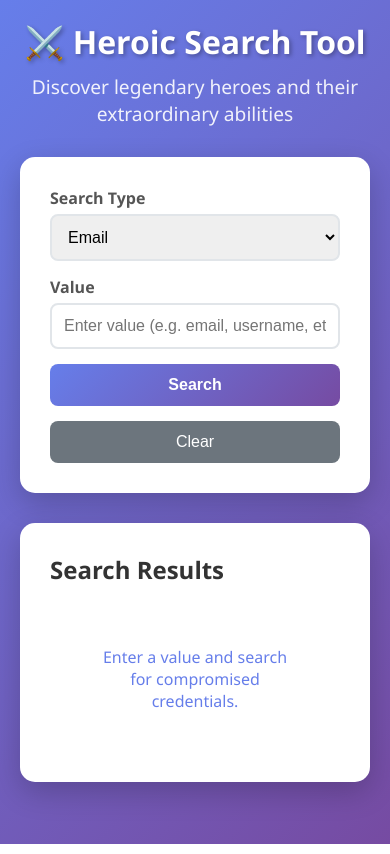
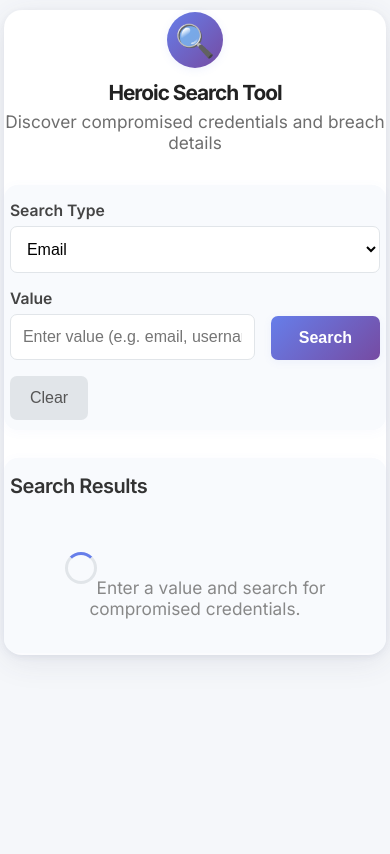
Before and after one commit to vprimianiheroic/heroc-search, a website: page public/index.html in a window 390 px wide. Drawn offline with Linux system fonts and the light colour scheme.

Commit message:
style: Revamp UI for Heroic Search Tool
- Updated the overall styling of the index.html to enhance user experience.
- Changed font to 'Inter' and adjusted color scheme for better readability.
- Improved layout and spacing of containers, headers, and buttons for a more modern look.
- Added a loading spinner to search results for better user feedback during searches.
- Enhanced responsiveness for various screen sizes, ensuring a seamless experience on mobile devices.

```diff
--- a/public/index.html
+++ b/public/index.html
@@ -5,243 +5,208 @@
     <meta name="viewport" content="width=device-width, initial-scale=1.0">
     <title>Heroic Search Tool</title>
     <style>
+        @import url('https://fonts.googleapis.com/css2?family=Inter:wght@400;600;700&display=swap');
         * {
             margin: 0;
             padding: 0;
             box-sizing: border-box;
         }
-
         body {
-            font-family: 'Segoe UI', Tahoma, Geneva, Verdana, sans-serif;
-            background: linear-gradient(135deg, #667eea 0%, #764ba2 100%);
+            font-family: 'Inter', 'Segoe UI', Tahoma, Geneva, Verdana, sans-serif;
+            background: #f5f7fa;
             min-height: 100vh;
-            color: #333;
+            color: #222;
         }
-
         .container {
-            max-width: 1200px;
-            margin: 0 auto;
-            padding: 20px;
+            max-width: 600px;
+            margin: 40px auto;
+            padding: 32px 20px;
+            background: #fff;
+            border-radius: 18px;
+            box-shadow: 0 6px 32px rgba(60,60,90,0.10), 0 1.5px 6px rgba(60,60,90,0.06);
         }
-
         .header {
             text-align: center;
-            margin-bottom: 30px;
-            color: white;
+            margin-bottom: 32px;
         }
-
+        .logo {
+            width: 56px;
+            height: 56px;
+            margin: 0 auto 12px auto;
+            display: flex;
+            align-items: center;
+            justify-content: center;
+            background: linear-gradient(135deg, #667eea 0%, #764ba2 100%);
+            border-radius: 50%;
+            box-shadow: 0 2px 8px rgba(102,126,234,0.10);
+        }
+        .logo span {
+            font-size: 2rem;
+            color: #fff;
+        }
         .header h1 {
-            font-size: 3rem;
-            margin-bottom: 10px;
-            text-shadow: 2px 2px 4px rgba(0,0,0,0.3);
+            font-size: 2.1rem;
+            font-weight: 700;
+            color: #222;
+            margin-bottom: 6px;
+            letter-spacing: -1px;
         }
-
         .header p {
-            font-size: 1.2rem;
-            opacity: 0.9;
+            font-size: 1.08rem;
+            color: #555;
+            opacity: 0.85;
         }
-
         .search-container {
-            background: white;
-            border-radius: 15px;
-            padding: 30px;
-            box-shadow: 0 10px 30px rgba(0,0,0,0.2);
-            margin-bottom: 30px;
+            background: #f8fafd;
+            border-radius: 14px;
+            padding: 24px 18px 18px 18px;
+            box-shadow: 0 2px 12px rgba(102,126,234,0.04);
+            margin-bottom: 28px;
         }
-
         .search-form {
-            display: grid;
-            grid-template-columns: 1fr auto auto auto;
-            gap: 15px;
-            align-items: end;
+            display: flex;
+            flex-wrap: wrap;
+            gap: 16px;
+            align-items: flex-end;
         }
-
         .form-group {
+            flex: 1 1 180px;
             display: flex;
             flex-direction: column;
         }
-
         .form-group label {
-            margin-bottom: 5px;
+            margin-bottom: 6px;
             font-weight: 600;
-            color: #555;
+            color: #444;
+            font-size: 0.98rem;
         }
-
         .form-group input,
         .form-group select {
-            padding: 12px;
-            border: 2px solid #e1e5e9;
-            border-radius: 8px;
-            font-size: 16px;
-            transition: border-color 0.3s ease;
+            padding: 13px 12px;
+            border: 1.5px solid #e1e5e9;
+            border-radius: 7px;
+            font-size: 1rem;
+            background: #fff;
+            transition: border-color 0.2s;
         }
-
         .form-group input:focus,
         .form-group select:focus {
             outline: none;
             border-color: #667eea;
+            background: #f5f7ff;
         }
-
         .search-btn {
             background: linear-gradient(135deg, #667eea 0%, #764ba2 100%);
-            color: white;
+            color: #fff;
             border: none;
-            padding: 12px 25px;
-            border-radius: 8px;
-            font-size: 16px;
+            padding: 13px 28px;
+            border-radius: 7px;
+            font-size: 1rem;
             font-weight: 600;
             cursor: pointer;
-            transition: transform 0.2s ease;
+            box-shadow: 0 2px 8px rgba(102,126,234,0.08);
+            transition: background 0.2s, transform 0.15s;
         }
-
         .search-btn:hover {
-            transform: translateY(-2px);
+            background: linear-gradient(135deg, #5a67d8 0%, #6b47b2 100%);
+            transform: translateY(-2px) scale(1.03);
         }
-
         .clear-btn {
-            background: #6c757d;
-            color: white;
+            background: #e1e5e9;
+            color: #555;
             border: none;
-            padding: 12px 20px;
-            border-radius: 8px;
-            font-size: 16px;
+            padding: 13px 20px;
+            border-radius: 7px;
+            font-size: 1rem;
+            font-weight: 500;
             cursor: pointer;
-            transition: background-color 0.3s ease;
+            transition: background 0.2s, color 0.2s;
         }
-
         .clear-btn:hover {
-            background: #5a6268;
+            background: #d1d5db;
+            color: #222;
         }
-
         .results-container {
-            background: white;
-            border-radius: 15px;
-            padding: 30px;
-            box-shadow: 0 10px 30px rgba(0,0,0,0.2);
+            background: #f8fafd;
+            border-radius: 14px;
+            padding: 24px 18px 18px 18px;
+            box-shadow: 0 2px 12px rgba(102,126,234,0.04);
         }
-
         .results-header {
-            margin-bottom: 20px;
-            font-size: 1.5rem;
+            margin-bottom: 18px;
+            font-size: 1.25rem;
             font-weight: 600;
             color: #333;
+            letter-spacing: -0.5px;
         }
-
         .hero-grid {
             display: grid;
-            grid-template-columns: repeat(auto-fill, minmax(350px, 1fr));
-            gap: 20px;
+            grid-template-columns: 1fr;
+            gap: 18px;
         }
-
         .hero-card {
-            background: linear-gradient(135deg, #f8f9fa 0%, #e9ecef 100%);
-            border-radius: 12px;
-            padding: 20px;
-            border: 1px solid #e1e5e9;
-            transition: transform 0.3s ease, box-shadow 0.3s ease;
+            background: #fff;
+            border-radius: 10px;
+            padding: 18px 16px 14px 16px;
+            border: 1.5px solid #e1e5e9;
+            box-shadow: 0 2px 8px rgba(102,126,234,0.06);
+            transition: box-shadow 0.2s, border-color 0.2s, transform 0.18s;
         }
-
         .hero-card:hover {
-            transform: translateY(-5px);
-            box-shadow: 0 15px 30px rgba(0,0,0,0.1);
+            box-shadow: 0 8px 24px rgba(102,126,234,0.13);
+            border-color: #b4b8f7;
+            transform: translateY(-2px) scale(1.01);
         }
-
-        .hero-header {
-            display: flex;
-            justify-content: space-between;
-            align-items: center;
-            margin-bottom: 15px;
-        }
-
-        .hero-name {
-            font-size: 1.3rem;
-            font-weight: 700;
-            color: #2c3e50;
-        }
-
-        .hero-title {
-            font-size: 1rem;
-            color: #667eea;
+        .hero-card strong {
+            color: #4f46e5;
             font-weight: 600;
         }
-
-        .power-badge {
-            background: linear-gradient(135deg, #28a745, #20c997);
-            color: white;
-            padding: 4px 12px;
-            border-radius: 20px;
-            font-size: 0.9rem;
-            font-weight: 600;
-        }
-
-        .hero-details {
-            margin-bottom: 15px;
-        }
-
-        .detail-row {
-            display: flex;
-            margin-bottom: 8px;
-        }
-
-        .detail-label {
-            font-weight: 600;
-            color: #495057;
-            width: 80px;
-            flex-shrink: 0;
-        }
-
-        .detail-value {
-            color: #6c757d;
-        }
-
-        .abilities {
-            display: flex;
-            flex-wrap: wrap;
-            gap: 6px;
-            margin-top: 10px;
-        }
-
         .ability-tag {
             background: #667eea;
-            color: white;
+            color: #fff;
             padding: 4px 10px;
-            border-radius: 15px;
-            font-size: 0.8rem;
+            border-radius: 13px;
+            font-size: 0.92rem;
             font-weight: 500;
+            margin: 2px 4px 2px 0;
+            display: inline-block;
         }
-
-        .hero-description {
-            color: #6c757d;
-            font-style: italic;
-            line-height: 1.4;
-            margin-top: 10px;
+        .no-results, .loading {
+            text-align: center;
+            color: #888;
+            font-size: 1.08rem;
+            padding: 36px 0 24px 0;
         }
-
-        .no-results {
-            text-align: center;
-            color: #6c757d;
-            font-size: 1.1rem;
-            padding: 40px;
+        .spinner {
+            display: inline-block;
+            width: 32px;
+            height: 32px;
+            border: 3.5px solid #e1e5e9;
+            border-top: 3.5px solid #667eea;
+            border-radius: 50%;
+            animation: spin 1s linear infinite;
+            margin-bottom: 10px;
         }
-
-        .loading {
-            text-align: center;
-            padding: 40px;
-            color: #667eea;
+        @keyframes spin {
+            0% { transform: rotate(0deg); }
+            100% { transform: rotate(360deg); }
         }
-
-        @media (max-width: 768px) {
-            .search-form {
-                grid-template-columns: 1fr;
-                gap: 15px;
+        @media (max-width: 700px) {
+            .container {
+                max-width: 98vw;
+                padding: 10px 2vw;
             }
-
-            .hero-grid {
-                grid-template-columns: 1fr;
+            .search-container, .results-container {
+                padding: 16px 6px 10px 6px;
             }
-
+        }
+        @media (max-width: 500px) {
             .header h1 {
-                font-size: 2rem;
+                font-size: 1.3rem;
+            }
+            .container {
+                margin: 10px auto;
+                padding: 2px 0;
             }
         }
     </style>
@@ -249,8 +214,9 @@
 <body>
     <div class="container">
         <div class="header">
-            <h1>⚔️ Heroic Search Tool</h1>
-            <p>Discover legendary heroes and their extraordinary abilities</p>
+            <div class="logo"><span>🔍</span></div>
+            <h1>Heroic Search Tool</h1>
+            <p>Discover compromised credentials and breach details</p>
         </div>
 
         <div class="search-container">
@@ -287,7 +253,7 @@
                 <span id="resultsTitle">Search Results</span>
             </div>
             <div id="resultsArea">
-                <div class="loading">Enter a value and search for compromised credentials.</div>
+                <div class="loading"><div class="spinner"></div>Enter a value and search for compromised credentials.</div>
             </div>
         </div>
     </div>
@@ -304,7 +270,7 @@
             const type = typeSelect.value;
             const account = accountInput.value.trim();
             if (!type || !account) return;
-            resultsArea.innerHTML = '<div class="loading">Searching...</div>';
+            resultsArea.innerHTML = '<div class="loading"><div class="spinner"></div>Searching...</div>';
             try {
                 const params = new URLSearchParams({ type, account });
                 const response = await fetch(`/api/search?${params}`);
@@ -336,7 +302,7 @@
 
         function clearSearch() {
             accountInput.value = '';
-            resultsArea.innerHTML = '<div class="loading">Enter a value and search for compromised credentials.</div>';
+            resultsArea.innerHTML = '<div class="loading"><div class="spinner"></div>Enter a value and search for compromised credentials.</div>';
             resultsTitle.textContent = 'Search Results';
         }
 
```
